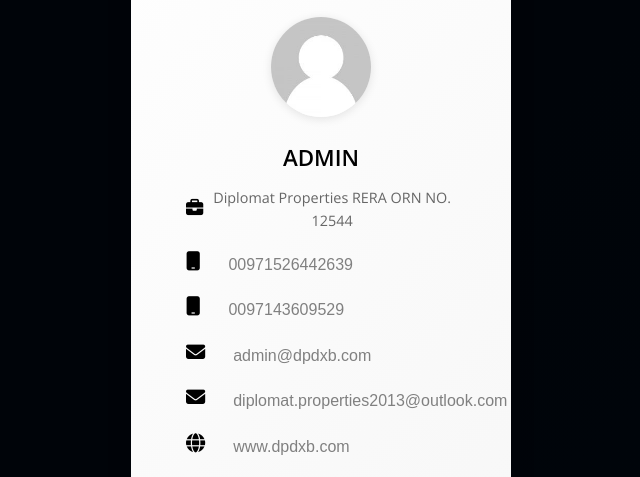
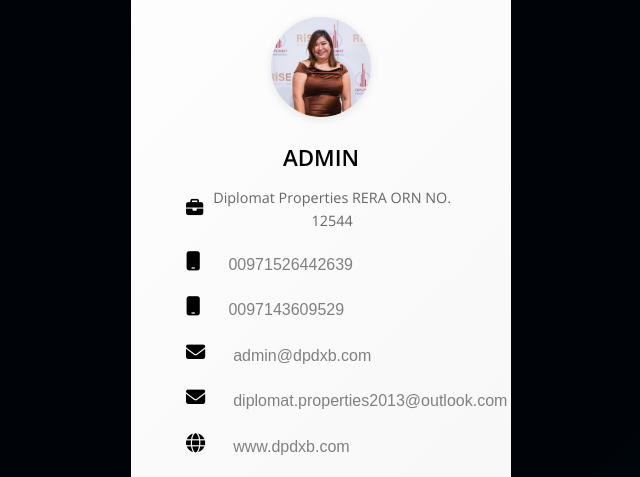
Before and after one commit to Diplomat-Properties/admin, a plain HTML site: page index.html in a window 1280 px wide. Shown: the part 250-727 px from the top of the page, without its empty margins (319-959 px from the left). Drawn offline with nearby package versions, Linux system fonts and the light colour scheme.

Commit message:
Update index.html

```diff
--- a/index.html
+++ b/index.html
@@ -22,7 +22,7 @@
     </div>
 
     <div class="agent-section">
-      <img src="img/blank.jpg" alt="Agent Photo" class="agent-photo">
+      <img src="img/kate.jpeg" alt="Agent Photo" class="agent-photo">
       <h3 class="agent-name">ADMIN</h3>
 
       <p class="agent-registration"><span class="registration-symbol"><i class="fa-solid fa-briefcase detail-icon"></i></span> Diplomat Properties RERA ORN NO. 12544</p>
```
